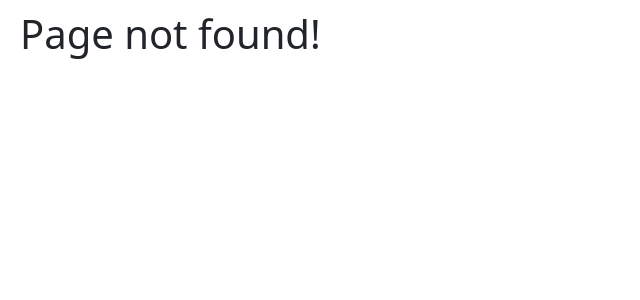
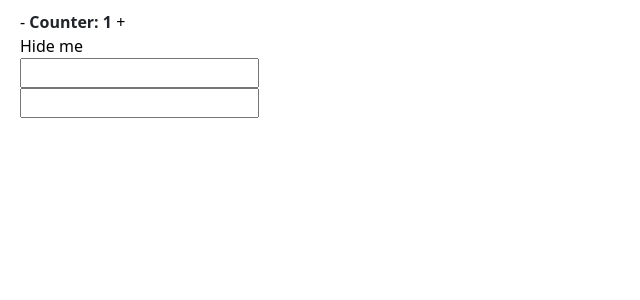
Before and after one commit to Vibha27/react-questions, a React (Create React App) app: page /counter in a window 1280 px wide. Before the commit this address had no page. Shown: the top 300 px of the page, without its empty margins (0-640 px from the left). Built offline with nearby package versions, Linux system fonts and the light colour scheme.

Commit message:
created counter app with custom hooks and currying function on input change created breadcrumb

```diff
--- a/src/App.js
+++ b/src/App.js
@@ -8,6 +8,8 @@ import Pages from "./pages/Pagination/Pages"
 
 import 'bootstrap/dist/css/bootstrap.min.css';
 import TypeAhead from "./pages/TypeAhead/TypeAhead"
+import Counter from "./pages/Counter/Counter"
+import Breadcrumb from "./pages/Breadcrumb/Breadcrumb"
 
 export const App = () => {
     return <BrowserRouter>
@@ -19,6 +21,8 @@ export const App = () => {
             <Route path="/nested-circles" element={<NestedCircles />} />
             <Route path="/pagination" element={<Pages />} />
             <Route path="/typeahead" element={<TypeAhead />} />
+            <Route path="/counter" element={<Counter />} />
+            <Route path="/breadcrumb" element={<Breadcrumb />} />
             <Route path="*" element={<h1>Page not found! </h1>} />
         </Routes>
     </BrowserRouter>
--- a/src/Home.js
+++ b/src/Home.js
@@ -12,6 +12,8 @@ function Home() {
         <li><Link to={'/nested-circles'}>Nested Circles App</Link></li>
         <li><Link to={'/pagination'}>Pagination App</Link></li>
         <li><Link to={'/typeahead'}>Typeahead App</Link></li>
+        <li><Link to={'/counter'}>Counter App</Link></li>
+        <li><Link to={'/breadcrumb'}>Breadcrumb App</Link></li>
       </ol>
     </div>
   );
--- /dev/null
+++ b/src/pages/Breadcrumb/Breadcrumb.js
@@ -0,0 +1,17 @@
+import React from "react";
+import BreadcrumbList from "./BreadcrumbList";
+
+function Breadcrumb() {
+  let breadcrumbList = [
+    { title: "Home", link: "/" },
+    { title: "Breadcrumb", link: "" },
+  ];
+  return (
+    <>
+      <h3>Breadcrumb</h3>
+      <BreadcrumbList list={breadcrumbList} />
+    </>
+  );
+}
+
+export default Breadcrumb;
--- /dev/null
+++ b/src/pages/Breadcrumb/BreadcrumbItem.js
@@ -0,0 +1,12 @@
+import React from "react";
+import { Link } from "react-router-dom";
+
+function BreadcrumbItem({ item, index }) {
+  return item.link ? (
+    <Link to={item.link}>{item.title || ""}</Link>
+  ) : (
+    <span>{item.title || ""}</span>
+  );
+}
+
+export default BreadcrumbItem;
--- /dev/null
+++ b/src/pages/Breadcrumb/BreadcrumbList.js
@@ -0,0 +1,15 @@
+import React from "react";
+import BreadcrumbItem from "./BreadcrumbItem";
+
+function BreadcrumbList({ list = [] }) {
+  let arrLen = list.length;
+  return arrLen > 0
+    ? list.map((ele, index) => (
+        <>
+          <BreadcrumbItem item={ele} key={index} /> {index < arrLen - 1 && ">"}
+        </>
+      ))
+    : null;
+}
+
+export default BreadcrumbList;
--- /dev/null
+++ b/src/pages/Counter/Counter.js
@@ -0,0 +1,34 @@
+import React, { useState } from 'react'
+import { useToggle } from './CustomHook';
+
+function Counter() {
+    const [count, setCount] = useState(1);
+    const [show, toggleShow] = useToggle(true);
+    const [value1, setValue1] = useState('');
+    const [value2, setValue2] = useState('');
+
+    const handleIncrement = () => {
+        setCount((prevCount) => prevCount+1)
+    }
+
+    const handleDecrement = () => {
+        setCount(prevCount => prevCount-1)
+    }
+
+    const curryingExample = (setState) => (e) => {
+      setState(e.target.value)
+    }
+
+  return (<>
+    <button onClick={handleDecrement}>-</button>{" "}
+    <b>Counter: {count}</b> {" "}
+    <button onClick={handleIncrement}>+</button><br />
+    <button onClick={() => toggleShow(!show)}>{show ? 'Hide me' : "Show me"}</button>
+    <br/>
+    <input value={value1} onChange={curryingExample(setValue1)} /><br/>
+    <input value={value2} onChange={curryingExample(setValue2)} />
+  </>
+  )
+}
+
+export default Counter
--- /dev/null
+++ b/src/pages/Counter/CustomHook.js
@@ -0,0 +1,31 @@
+import { useEffect, useState } from "react"
+
+export const useFetch = (url) => {
+    const [data, setData] = useState(null);
+    const [loading, setLoading] = useState(false);
+    const [error, setError] = useState(null);
+
+    useEffect(() => {
+        setLoading(true)
+        fetch(url)
+        .then(res => {
+            res.json();
+            setLoading(false);
+        })
+        .then(data => setData(data))
+        .catch(err => {
+            setLoading(false);
+            setError(err)
+        })
+    }, [url])
+    return [loading, data, error]
+}
+
+export const useToggle = (defaultValue) => {
+    const [show, setShow] = useState(defaultValue);
+
+    const toggleShow = (value) => {
+        setShow(value)
+    }
+    return [show, toggleShow]
+}
```
